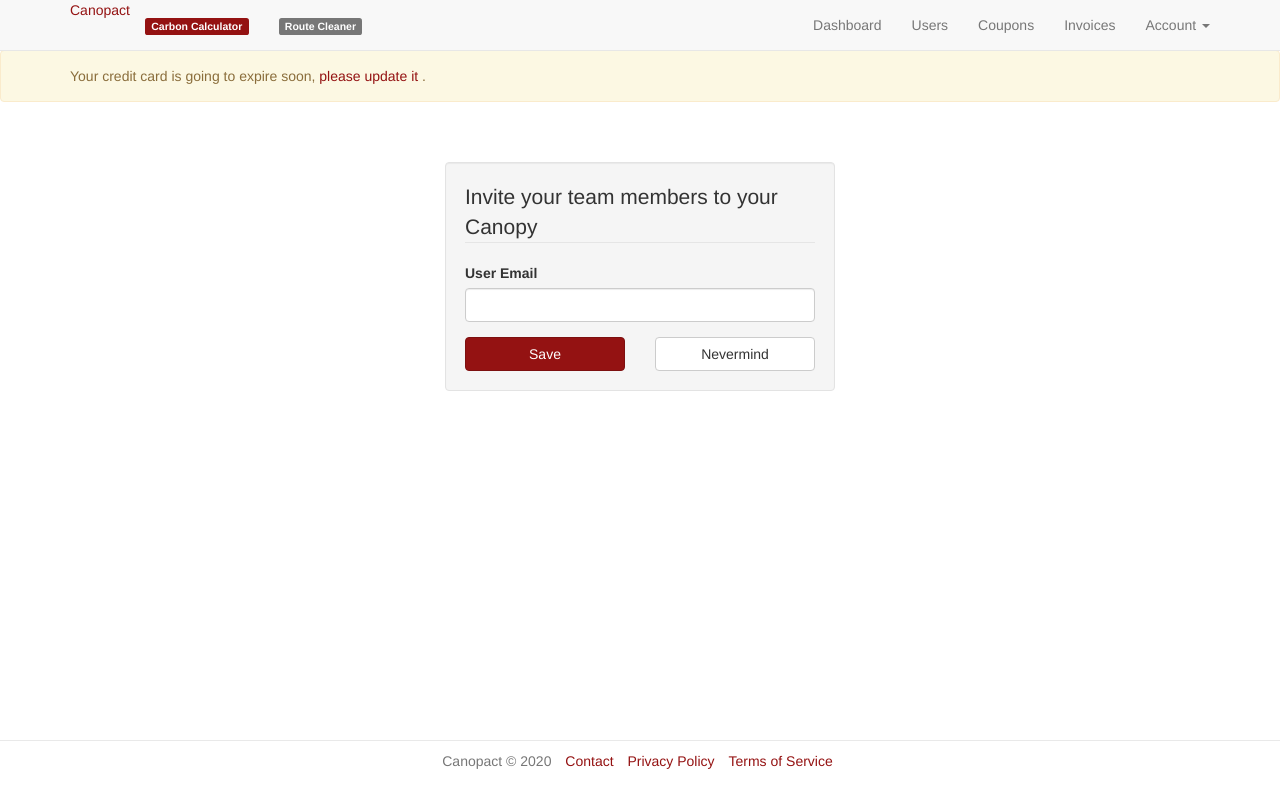
After one commit to jape-dev/expensify-carbon-tracker, a Flask app: page /invite in a window 1280 px wide. The commit adds this page. Run offline with Flask 2, Linux system fonts and the light colour scheme; a user stored in the database is signed in; tables that the repository leaves empty hold one stand-in row (values such as "Sample post"); parts of the project's set-up code (start-up, migrations or seed data) failed here and were passed over; some libraries are stand-ins or nearby versions.

Commit message:
added company model and user invites

```diff
--- a/canopact/app.py
+++ b/canopact/app.py
@@ -18,6 +18,7 @@
 from canopact.blueprints.billing import stripe_webhook
 from canopact.blueprints.bet import bet
 from canopact.blueprints.carbon import carbon
+from canopact.blueprints.company import company
 from canopact.blueprints.user.models import User
 from canopact.blueprints.billing.template_processors import (
   format_currency,
@@ -37,7 +38,8 @@
     'canopact.blueprints.contact.tasks',
     'canopact.blueprints.user.tasks',
     'canopact.blueprints.billing.tasks',
-    'canopact.blueprints.carbon.tasks'
+    'canopact.blueprints.carbon.tasks',
+    'canopact.blueprints.company.tasks'
 ]
 
 
@@ -96,6 +98,7 @@
     app.register_blueprint(stripe_webhook)
     app.register_blueprint(bet)
     app.register_blueprint(carbon)
+    app.register_blueprint(company)
     template_processors(app)
     extensions(app)
     authentication(app, User)
--- /dev/null
+++ b/canopact/blueprints/company/__init__.py
@@ -0,0 +1 @@
+from canopact.blueprints.company.views import company
--- /dev/null
+++ b/canopact/blueprints/company/forms.py
@@ -0,0 +1,7 @@
+from flask_wtf import Form
+from wtforms.validators import DataRequired
+from wtforms_components import EmailField, Email
+
+
+class InviteForm(Form):
+    email = EmailField('User Email', validators=[DataRequired(), Email()])
--- /dev/null
+++ b/canopact/blueprints/company/templates/invite.html
@@ -0,0 +1,33 @@
+{% extends 'layouts/app.html' %}
+{% import 'macros/form.html' as f with context %}
+
+{% block title %}Invite other people from your organisation{% endblock %}
+
+{% block body %}
+  <div class="row">
+    <div class="col-md-4 col-md-offset-4 well">
+      {% call f.form_tag('company.invite') %}
+        <legend>Invite your team members to your Canopy</legend>
+
+        {% call f.form_group(form.email,
+                             css_class='sm-margin-bottom') %}
+        {% endcall %}
+
+        <div class="row">
+          <div class="col-md-6">
+            <button type="submit" class="btn btn-primary btn-block">
+              Save
+            </button>
+          </div>
+          <div class="col-md-6">
+            <div class="visible-xs visible-sm sm-margin-top"></div>
+            <a href="{{ url_for('user.settings') }}"
+               class="btn btn-default btn-block">
+              Nevermind
+            </a>
+          </div>
+        </div>
+      {% endcall %}
+    </div>
+  </div>
+{% endblock %}
--- /dev/null
+++ b/canopact/blueprints/company/views.py
@@ -0,0 +1,92 @@
+from flask import (
+    Blueprint,
+    current_app,
+    redirect,
+    request,
+    flash,
+    url_for,
+    render_template)
+from flask_login import (
+    login_required,
+    login_user,
+    current_user)
+
+from canopact.blueprints.company.models import Company
+from canopact.blueprints.user.models import User
+from canopact.blueprints.company.forms import InviteForm
+from canopact.blueprints.user.forms import SignupForm
+from canopact.blueprints.user.decorators import anonymous_required
+import itsdangerous
+from itsdangerous import URLSafeTimedSerializer
+from lib.util_datetime import tzware_datetime
+
+company = Blueprint('company', __name__, template_folder='templates')
+
+
+@company.route('/invite', methods=['GET', 'POST'])
+@login_required
+def invite():
+    """Route to invite a new user to the company"""
+
+    form = InviteForm()
+
+    if form.validate_on_submit():
+        email = request.form.get('email')
+        Company.initialize_invite(email, current_user.email)
+
+        flash('An email has been sent to {0}.'.format(email), 'success')
+        return redirect(url_for('user.settings'))
+
+    return render_template('invite.html', form=form)
+
+
+@company.route('/invite/<token>/<email>', methods=['GET', 'POST'])
+@anonymous_required()
+def invite_signup(token, email):
+    """Route for invited user to sign up for an account.
+
+    Args:
+        token (str): unique token from the users invite email.
+        email (str): email of the invited user.
+
+    Returns:
+        flask.render_template: if user comes from email url.
+        flask.redirect: if user submits the form.
+
+    """
+    try:
+        invite_serializer = URLSafeTimedSerializer(
+            current_app.config['SECRET_KEY'])
+        invite = invite_serializer.loads(token, max_age=86400)
+    except itsdangerous.exc.BadTimeSignature as e:
+        print(e)
+        flash('The invite link is invalid or has expired.', 'error')
+        return redirect(url_for('user.login'))
+
+    company = Company.query.get(int(invite[1]))
+
+    form = SignupForm()
+    form.email.data = email
+    form.company.data = company.name
+    form.invited = True
+
+    if form.validate_on_submit():
+        u = User()
+        c = Company()
+
+        form.populate_obj(c)
+        c.save()
+
+        form.populate_obj(u)
+        u.password = User.encrypt_password(request.form.get('password'))
+        u.company_id = c.id
+        u.email_confirmed = True
+        u.email_confirmed_on = tzware_datetime()
+        u.save()
+
+        if login_user(u):
+            flash('Thanks for registering!')
+            return redirect(url_for('user.settings'))
+
+    return render_template('user/signup.html', form=form, token=token,
+                           email=email)
--- a/canopact/blueprints/user/templates/user/settings.html
+++ b/canopact/blueprints/user/templates/user/settings.html
@@ -9,6 +9,10 @@
       <h4 class="text-muted margin-bottom">{{ current_user.email }}</h4>
 
       <div class="list-group">
+        <a href="{{ url_for('company.invite') }}"
+           class="list-group-item">
+           Invite Team Members
+        </a>
         <a href="{{ url_for('user.expensify_login') }}"
            class="list-group-item">
            Connect Expensify Account
--- a/canopact/blueprints/user/views.py
+++ b/canopact/blueprints/user/views.py
@@ -15,6 +15,7 @@
 from lib.util_datetime import tzware_datetime
 from lib.safe_next_url import safe_next_url
 from canopact.blueprints.user.decorators import anonymous_required
+from canopact.blueprints.company.models import Company
 from canopact.blueprints.user.models import User
 from canopact.blueprints.user.forms import (
     LoginForm,
@@ -121,9 +122,14 @@
 
     if form.validate_on_submit():
         u = User()
+        c = Company()
+
+        form.populate_obj(c)
+        c.save()
 
         form.populate_obj(u)
         u.password = User.encrypt_password(request.form.get('password'))
+        u.company_id = c.id
         u.save()
 
         if login_user(u):
--- a/cli/commands/cmd_db.py
+++ b/cli/commands/cmd_db.py
@@ -33,6 +33,7 @@
 
     """
     from canopact.blueprints.carbon.models.route import Route
+    from canopact.blueprints.company.models import Company
     db.drop_all()
     db.create_all()
     print(db.engine.table_names())
```
Also changed, not shown: canopact/blueprints/company/models.py (added, +46 -0 lines), canopact/blueprints/company/tasks.py (added, +28 -0 lines), canopact/blueprints/company/templates/company/mail/email_invite.html (added, +19 -0 lines), canopact/blueprints/user/forms.py (+11 -8 lines), canopact/blueprints/user/models.py (+14 -5 lines), canopact/blueprints/user/templates/user/signup.html (+14 -1 lines), canopact/tests/conftest.py (+25 -6 lines), canopact/tests/user/test_views.py (+3 -2 lines).
